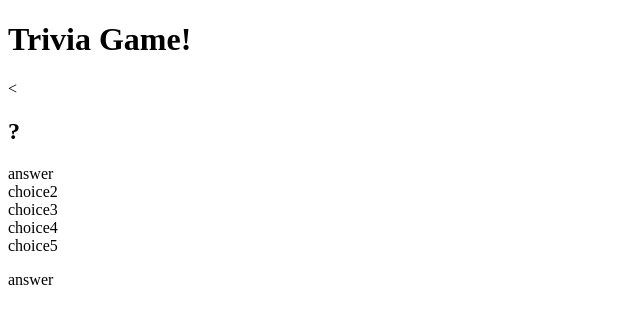
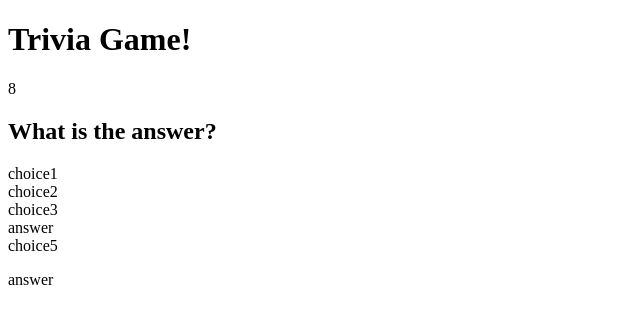
Before and after one commit to joelvanderhoof/TriviaGame, a plain HTML site: page index.html in a window 1280 px wide. Both pictures are taken after a click on the element "choice1". Shown: the whole page, without its empty margins (0-640 px from the left). Drawn offline with nearby package versions, Linux system fonts and the light colour scheme.

Commit message:
Added a timer

```diff
--- a/assets/javascript/app.js
+++ b/assets/javascript/app.js
@@ -3,27 +3,27 @@
 //Declare global variables
 var questions = [
 	{
-		"question": "?",
+		"question": "What is the answer?",
 		"choices": ["choice1", "choice2", "answer", "choice4", "choice5" ],
 		"answer": "answer"
 	},
 	{
-		"question": "?",
+		"question": "What is the answer?",
 		"choices": ["answer", "choice2", "choice3", "choice4", "choice5" ],
 		"answer": "answer"
 	},
 	{
-		"question": "?",
+		"question": "What is the answer?",
 		"choices": ["choice1", "choice2", "choice3", "answer", "choice5" ],
 		"answer": "answer"
 	},
 	{
-		"question": "?",
+		"question": "What is the answer?",
 		"choices": ["choice1", "choice2", "choice3", "choice4", "answer" ],
 		"answer": "answer"
 	},
 	{
-		"question": "?",
+		"question": "What is the answer?",
 		"choices": ["choice1", "answer", "choice3", "choice4", "choice5" ],
 		"answer": "answer"
 	}
@@ -33,7 +33,9 @@ var playerGuess;
 var timeRemaining;
 var guessedWrong = 0;
 var guessedRight = 0;
+var unanswered = 0;
 var counter = 0;
+var intervalId;
 
 
 //Declare functions
@@ -50,10 +52,114 @@ function showQuestion () {
 	$(".answer").html("<p>" + questions[counter].answer + "</p>");
 }
 
-// //Show the next question
-// function showNextQuestion() {
+// set a 10 second timer for each question
+var timer = {
 
-// }
+  	time: 10,
+
+  	reset: function() {
+
+	   	timer.time = 10;
+
+	   	//  TODO: Change the "display" div to "00:00."
+	   	$("#timer").html("10");
+  	},
+
+  	start: function () {
+
+   	 	//  Use setInterval to start the timer
+    	intervalId = setInterval(timer.count, 1000);
+  	},
+
+	count: function () {
+	 	// Count the timer down
+	 	timer.time--;
+	 	$("#timer").html(timer.time);
+ 	},
+
+ 	stop: function () {
+ 		clearInterval(intervalId);
+ 	}
+ };
+
+function updateStuff () {
+		counter++;
+		timer.reset();
+	console.log("guessed right: " + guessedRight);
+	console.log("guessed wrong: " + guessedWrong);
+	if (counter >= questions.length) {
+		alert("You won!!! New game?");
+		counter = 0;
+	}
+}
+
+function checkTimeRemaining() {
+
+	if (timer.time < 1) {
+				// If the player chooses the wrong answer,
+		// The scenario is similar for wrong answers and time-outs.
+		console.log("Ran out of time!");
+		unanswered++;
+		//tell the player they selected the wrong option
+
+		//and then display the correct answer.
+
+		//After a few seconds, display the next question -- do this without user input.
+		updateStuff();
+	}
+}
+
+
+//show the first question
+
+timer.start();
+showQuestion();
+checkTimeRemaining();
+
+
+//when the user clicks a choice, +1 to counter
+$(".choice").on("click", function() {
+
+//check the answer
+
+		console.log(this);
+		playerGuess = $(this).html();
+
+	if (playerGuess === questions[counter].answer) {
+		//show a screen congratulating them for choosing the right option.
+		console.log("right!" + questions[counter].answer);
+		guessedRight++;
+		//After a few seconds, display the next question -- do this without user input.
+		updateStuff();
+	} else if (playerGuess != questions[counter].answer) {
+		// If the player chooses the wrong answer,
+		// The scenario is similar for wrong answers and time-outs.
+		console.log("wrong!");
+		guessedWrong++;
+		//tell the player they selected the wrong option
+
+		//and then display the correct answer.
+
+		//After a few seconds, display the next question -- do this without user input.
+		updateStuff();
+	} else if (timer.time < 1) {
+				// If the player chooses the wrong answer,
+		// The scenario is similar for wrong answers and time-outs.
+		console.log("Ran out of time!");
+		unanswered++;
+		//tell the player they selected the wrong option
+
+		//and then display the correct answer.
+
+		//After a few seconds, display the next question -- do this without user input.
+		updateStuff();
+	}
+
+		updateStuff();
+		showQuestion();
+	});
+
+
 
 // //Execute these steps if the player guesses right
 // function guessedRight() {
@@ -65,7 +171,27 @@ function showQuestion () {
 
 // }
 
-//Check the answer
+
+
+
+
+
+
+		//Wait a few seconds, then show the next question.
+
+
+// On the final screen,
+
+	//show the number of correct answers,
+
+	//incorrect answers,
+
+	//and an option to restart the game (without reloading the page).
+
+//---------------------------------------------------------------------
+
+
+	//Check the answer
 // function checkAnswer () {
 
 // 	// If the player runs out of time,
@@ -97,61 +223,3 @@ function showQuestion () {
 
 // 		//After a few seconds, display the next question -- do this without user input.
 // 	}
-
-//show the first question
-showQuestion();
-
-//when the user clicks a choice, +1 to counter
-$(".choice").on("click", function() {
-
-//check the answer
-
-		console.log(this);
-		playerGuess = $(this).html();
-
-	if (playerGuess === questions[counter].answer) {
-		//show a screen congratulating them for choosing the right option.
-		console.log("right!" + questions[counter].answer);
-		guessedRight++;
-		//After a few seconds, display the next question -- do this without user input.
-
-	} else {
-		// If the player chooses the wrong answer,
-		// The scenario is similar for wrong answers and time-outs.
-		console.log("wrong!");
-		guessedWrong++;
-		//tell the player they selected the wrong option
-
-		//and then display the correct answer.
-
-		//After a few seconds, display the next question -- do this without user input.
-	}
-	counter++;
-	console.log("guessed right: " + guessedRight);
-	console.log("guessed wrong: " + guessedWrong);
-	if (counter >= questions.length) {
-		alert("You won!!! New game?");
-		counter = 0;
-	}
-		showQuestion();
-	});
-
-
-
-
-
-
-
-
-
-
-		//Wait a few seconds, then show the next question.
-
-
-// On the final screen,
-
-	//show the number of correct answers,
-
-	//incorrect answers,
-
-	//and an option to restart the game (without reloading the page).
--- a/index.html
+++ b/index.html
@@ -7,7 +7,8 @@
 </head>
 <body>
 	<h1>Trivia Game!</h1>
-	<<div>
+	<div id="timer">10</div>
+	<div>
 		<div id="question"></div>
 			<div class="choice" value="0"></div>
 			<div class="choice" value="1"></div>
```
